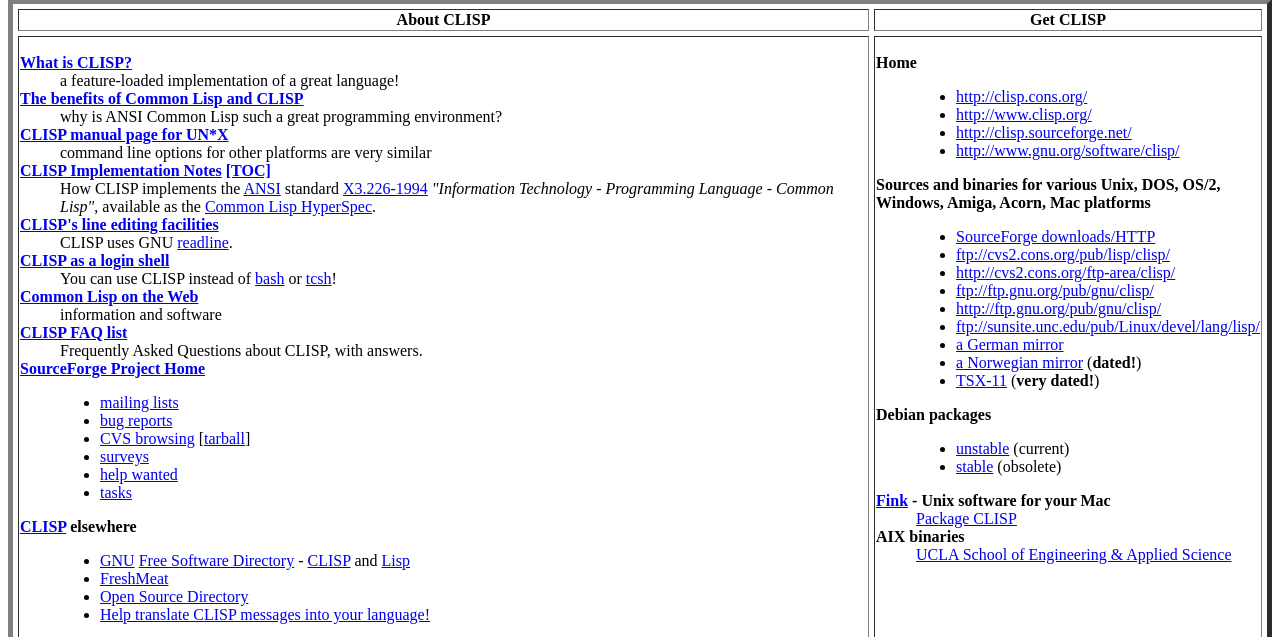
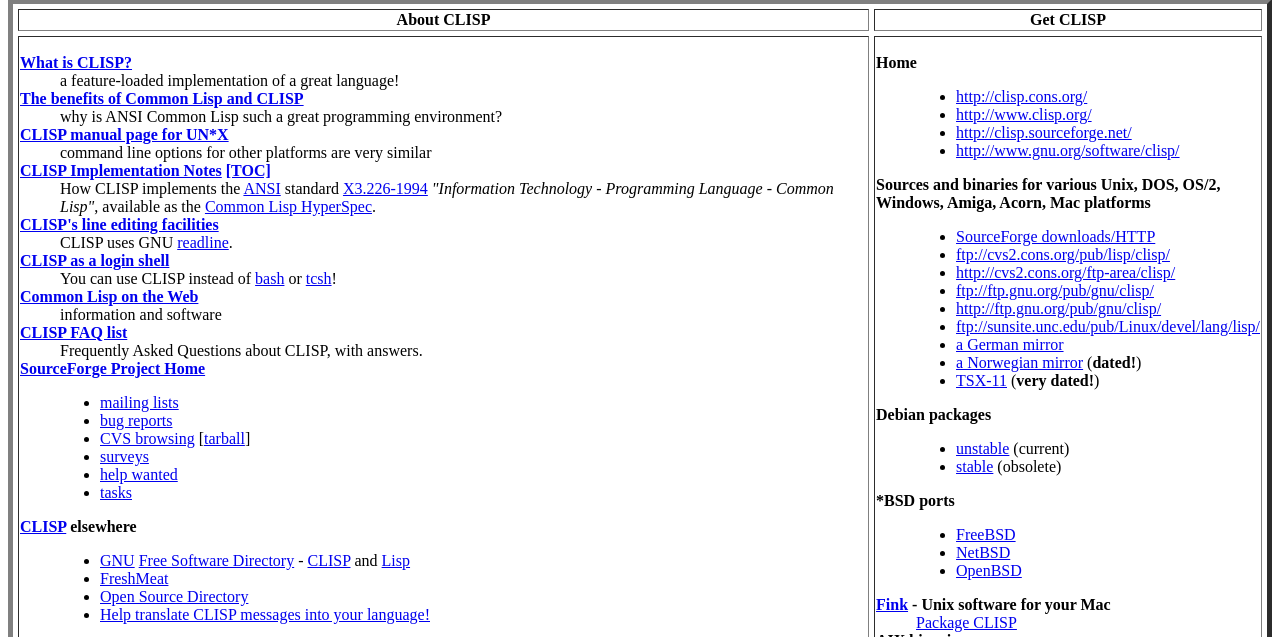
Before and after one commit to gnu-mirror-unofficial/clisp, a PHP site: page / in a window 1280 px wide. Shown: the part 258-895 px from the top of the page. Run offline with PHP 8.4, Linux system fonts and the light colour scheme.

Commit message:
added BSD ports

```diff
--- a/index.php
+++ b/index.php
@@ -147,6 +147,12 @@
     <li><a href="http://packages.debian.org/stable/interpreters/clisp.html"
            >stable</a> (obsolete)</li>
    </ul></dd>
+ <dt><strong>*BSD ports</strong></dt>
+  <dd><ul>
+    <li><a href="http://www.freshports.org/lang/clisp/">FreeBSD</a></li>
+    <li><a href="ftp://ftp.netbsd.org/pub/NetBSD/packages/pkgsrc/lang/clisp/README.html">NetBSD</a></li>
+    <li><a href="http://www.openbsd.org/cgi-bin/cvsweb/ports/lang/clisp/">OpenBSD</a></li>
+   </ul></dd>
  <dt><strong><a href="http://fink.sourceforge.net/">Fink</a> -
    Unix software for your Mac</strong></dt>
   <dd><a href="http://fink.sourceforge.net/pdb/package.php/clisp"
```
